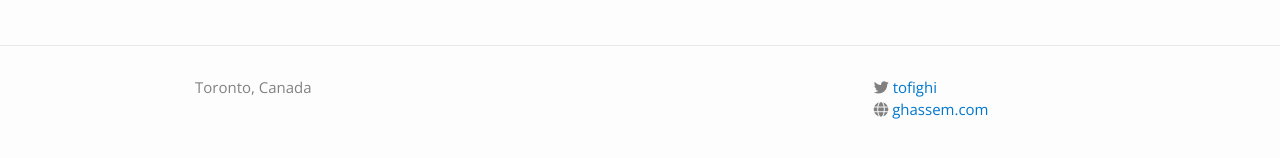
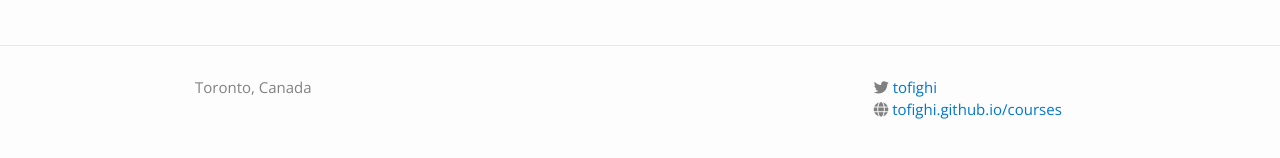
Before and after one commit to tofighi/courses, a Jekyll site: the page built from index.md, in a window 1280 px wide. Shown: the part 517-675 px from the top of the page. Built offline with Jekyll 4.4.1, drawn with Linux system fonts in a browser that asks for light colours; nearby versions of some CDN libraries; part of the change alters nothing that is shown.

Commit message:
Update _config.yml

```diff
--- a/_config.yml
+++ b/_config.yml
@@ -7,7 +7,7 @@ baseurl: "/courses" # the subpath of your site, e.g. /blog/
 url: "http://tofighi.github.io/" # the base hostname & protocol for your site
 
 schoolname: "Ghassem Tofighi"
-schoolurl: "https://ghassem.com"
+schoolurl: "https://tofighi.github.io/courses"
 twitter_username: tofighi
 
 address: |
```
